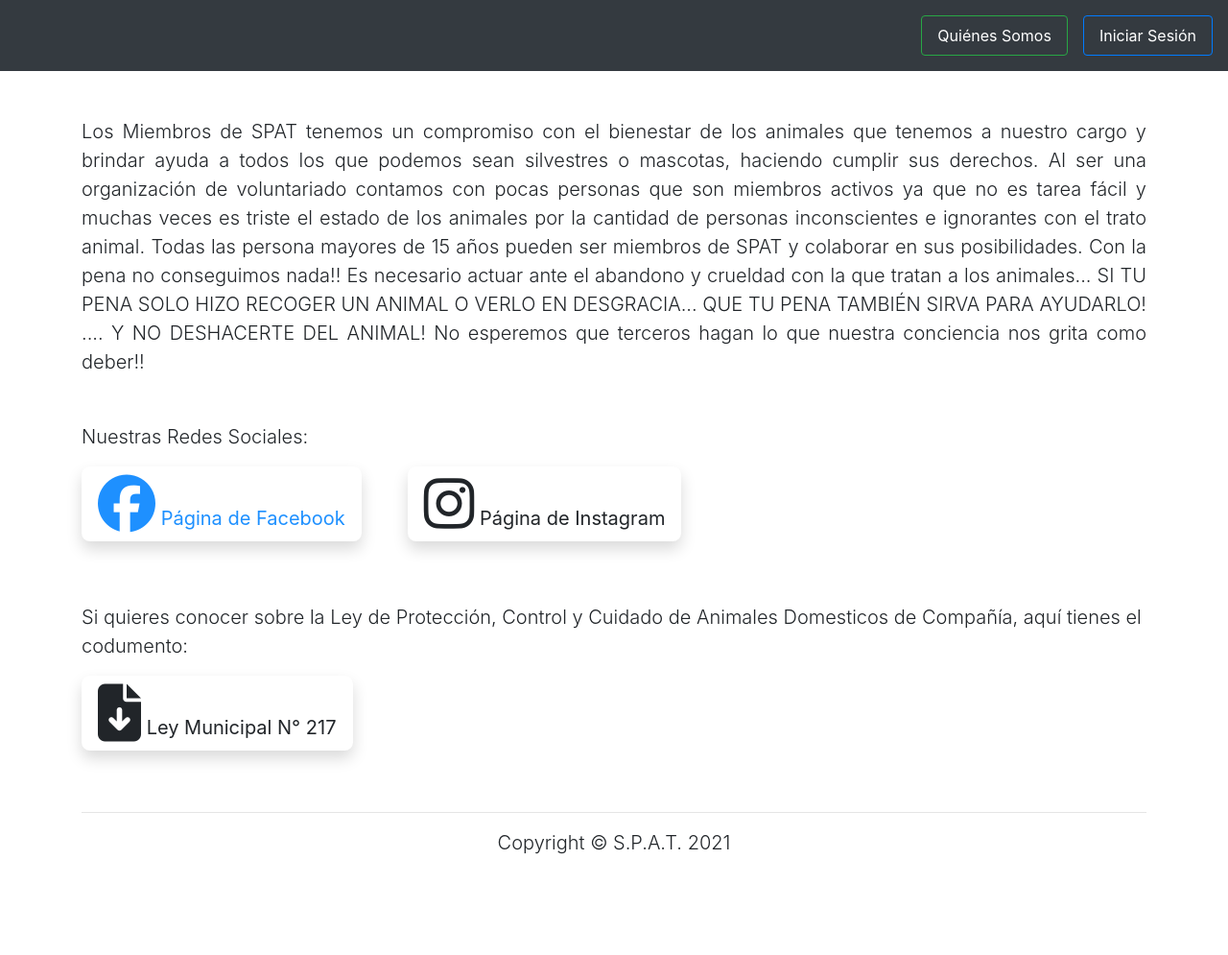
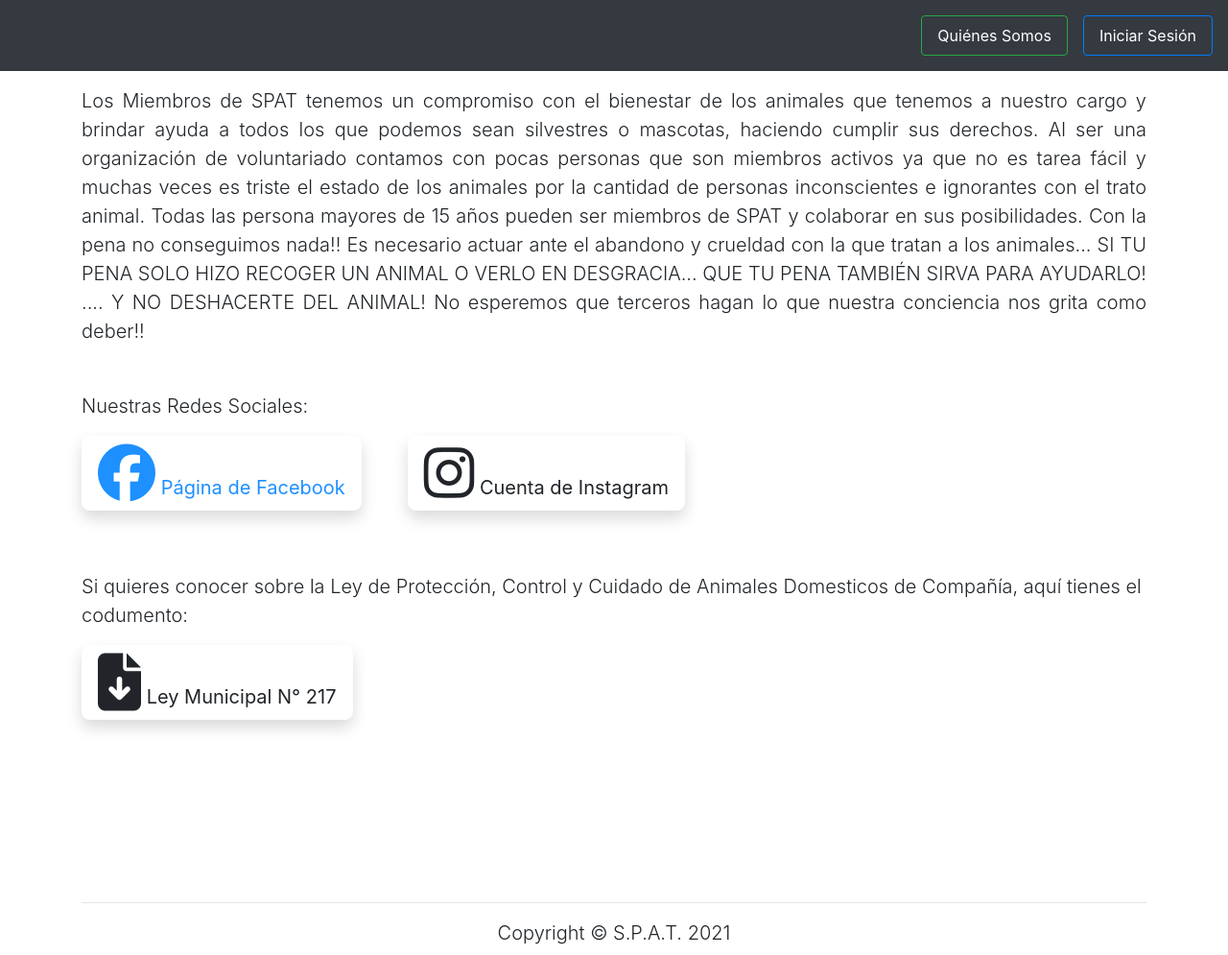
Before and after one commit to clmiranda/MdgMvcSpat, an ASP.NET Core app: page /QuienesSomos in a window 1280 px wide. Shown: the whole page at 96% size. Before the commit the page ends 890 px from the top, so only its background shows below. Run offline with ASP.NET Core 8, Linux system fonts and the light colour scheme; some libraries are stand-ins or nearby versions.

Commit message:
Bugs fixed on Footer and other views

```diff
--- a/ModalidadGradoSpat/Areas/AdministracionSeguimientos/Views/ReporteVoluntario/PartialView/_Lista.cshtml
+++ b/ModalidadGradoSpat/Areas/AdministracionSeguimientos/Views/SeguimientoAsignado/PartialView/_Lista.cshtml
@@ -80,7 +80,7 @@
                         </td>
                         <td width="10%">
                             <div class="d-flex justify-content-center align-items-center">
-                                <a role="button" class="btn btn-success" href="@Url.Action("ListaReportes","ReporteVoluntario", new { id=item.Id, area="AdministracionSeguimientos"})">
+                                <a role="button" class="btn btn-success" href="@Url.Action("ListaReportes","SeguimientoAsignado", new { id=item.Id, area="AdministracionSeguimientos"})">
                                     <i class="fas fa-list" aria-hidden="true"></i>
                                 </a>
                             </div>
--- a/ModalidadGradoSpat/Areas/AdministracionSeguimientos/Views/ReporteVoluntario/PartialView/_ListaReportes.cshtml
+++ b/ModalidadGradoSpat/Areas/AdministracionSeguimientos/Views/SeguimientoAsignado/PartialView/_ListaReportes.cshtml
@@ -39,7 +39,7 @@ else
         </div>
         <div class="my-2">
             <a role="button" class="btn btn-success"
-               href="@Url.Action("Detalle", "ReporteVoluntario", new { id=Model.SolicitudAdopcion.Id, area="AdministracionSeguimientos" })">
+               href="@Url.Action("Detalle", "SeguimientoAsignado", new { id=Model.SolicitudAdopcion.Id, area="AdministracionSeguimientos" })">
                 <i class="fas fa-list" aria-hidden="true"></i>
             </a>
         </div>
@@ -101,7 +101,7 @@ else
                                 else
                                 {
                                     <button type="button" asp-action="EditReporte"
-                                            onclick="showInPopup('@Url.Action("EditReporte","ReporteVoluntario",new { id=item.Id,area="AdministracionSeguimientos"})','Editar Reporte');"
+                                            onclick="showInPopup('@Url.Action("EditReporte","SeguimientoAsignado",new { id=item.Id,area="AdministracionSeguimientos"})','Editar Reporte');"
                                             class="btn btn-info" data-toggle="modal" data-target="#form-modal">
                                         <i class="fa fa-edit fa-2" aria-hidden="true"></i>
                                     </button>
--- a/ModalidadGradoSpat/Views/Adopciones/FomularioSolicitudAdopcion.cshtml
+++ b/ModalidadGradoSpat/Views/Adopciones/FomularioSolicitudAdopcion.cshtml
@@ -2,7 +2,7 @@
 @{
     Layout = "~/Views/Shared/_Layout.cshtml";
 }
-<div class="container-fluid my-5">
+<div class="container-fluid my-3">
     <h3>
         Formulario de Solicitud de Adopci&oacute;n de la Mascota
     </h3>
--- a/ModalidadGradoSpat/Views/Adopciones/PartialView/_Inicio.cshtml
+++ b/ModalidadGradoSpat/Views/Adopciones/PartialView/_Inicio.cshtml
@@ -111,7 +111,7 @@
         </div>
     }
 </div>
-<nav class="table-responsive mt-5">
+<nav class="table-responsive">
     <form asp-action="ReturnVista" method="post" onsubmit="return send(this);">
         <input type="hidden" name="sizePage" value="@ViewData["itemsPerPage"]" />
         <input type="hidden" name="filter" value="@ViewData["filter"]" />
--- a/ModalidadGradoSpat/Views/Adopciones/QuienesSomos.cshtml
+++ b/ModalidadGradoSpat/Views/Adopciones/QuienesSomos.cshtml
@@ -1,7 +1,7 @@
 @{
     Layout = "~/Views/Shared/_Layout.cshtml";
 }
-<div class="container my-5">
+<div class="container my-3">
     <p class="text-justify lead">
         Los Miembros de SPAT tenemos un compromiso con el bienestar de los animales que tenemos a nuestro cargo y brindar ayuda a todos los que podemos sean silvestres o mascotas, haciendo cumplir sus derechos.
         Al ser una organización de voluntariado contamos con pocas personas que son miembros activos ya que no es tarea fácil y muchas veces es triste el estado de los animales por la cantidad de personas
@@ -21,7 +21,7 @@
             <p class="shadow bg-white rounded">
                 <a id="instagram" class="btn btn-lg" href="https://www.instagram.com/sociedadprotectoradeanimalestj/">
                     <i class="fab fa-3x fa-instagram"></i>
-                    P&aacute;gina de Instagram
+                    Cuenta de Instagram
                 </a>
             </p>
         </div>
--- a/ModalidadGradoSpat/Views/LoginAccount/ForgotPassword.cshtml
+++ b/ModalidadGradoSpat/Views/LoginAccount/ForgotPassword.cshtml
@@ -1,6 +1,6 @@
 <style>
     #body-content-action {
-        margin-top: 100px;
+        margin-top: 80px;
     }
 </style>
 <div id="body-content-action" class="container">
--- a/ModalidadGradoSpat/Views/LoginAccount/ResetPassword.cshtml
+++ b/ModalidadGradoSpat/Views/LoginAccount/ResetPassword.cshtml
@@ -1,7 +1,7 @@
 @model ResetPassword
 <style>
     #body-content-action {
-        margin-top:100px;
+        margin-top: 80px;
     }
 </style>
 <div id="body-content-action" class="container">
--- a/ModalidadGradoSpat/Views/Shared/_Layout.cshtml
+++ b/ModalidadGradoSpat/Views/Shared/_Layout.cshtml
@@ -37,9 +37,19 @@
             border-radius: .55rem !important
         }
 
-        html {
+        html, body {
             position: relative;
             min-height: 100%;
+            height: 100%;
+        }
+
+        main {
+            min-height: 100%;
+        }
+
+        .sticky-footer {
+            height: 55px;
+            margin-top: 50px;
         }
     </style>
     <body id="body-pd" class="body-pd">
@@ -117,7 +127,7 @@
                         }
                         @if (User.IsInRole("Voluntario"))
                         {
-                            <a href="@Url.Action("Lista","ReporteVoluntario",new { area="AdministracionSeguimientos"})" class="nav_link text-decoration-none">
+                            <a href="@Url.Action("Lista","SeguimientoAsignado",new { area="AdministracionSeguimientos"})" class="nav_link text-decoration-none">
                                 <i class='fas fa-thumbtack nav_icon'></i>
                                 <span class="nav_name">Seg. Asignados</span>
                             </a>
@@ -142,16 +152,14 @@
             @RenderBody()
             @RenderSection("Scripts", required: false)
         </main>
-        <div class="mx-auto">
-            <footer class="sticky-footer">
-                <div class="container mt-5 mb-3">
-                    <hr class="my-3">
-                    <div class="copyright text-center">
-                        <span class="lead">Copyright © S.P.A.T. 2021</span>
-                    </div>
+        <footer class="sticky-footer mx-auto">
+            <div class="container">
+                <hr>
+                <div class="copyright text-center">
+                    <span class="lead">Copyright © S.P.A.T. 2021</span>
                 </div>
-            </footer>
-        </div>
+            </div>
+        </footer>
         <!--Modal Popup-->
         <div>
             <div class="modal fade" id="form-modal" tabindex="-1" role="dialog" data-backdrop="static" data-keyboard="false">
```
Also changed, not shown: ModalidadGradoSpat/Areas/AdministracionSeguimientos/Controllers/SeguimientoAsignadoController.cs (renamed from ModalidadGradoSpat/Areas/AdministracionSeguimientos/Controllers/ReporteVoluntarioController.cs, +5 -5 lines), ModalidadGradoSpat/Views/Adopciones/InformacionMascota.cshtml (+15 -12 lines), ModalidadGradoSpat/Areas/AdministracionSeguimientos/Views/SeguimientoAsignado/Detalle.cshtml (renamed from ModalidadGradoSpat/Areas/AdministracionSeguimientos/Views/ReporteVoluntario/Detalle.cshtml), ModalidadGradoSpat/Areas/AdministracionSeguimientos/Views/SeguimientoAsignado/EditReporte.cshtml (renamed from ModalidadGradoSpat/Areas/AdministracionSeguimientos/Views/ReporteVoluntario/EditReporte.cshtml), ModalidadGradoSpat/Areas/AdministracionSeguimientos/Views/SeguimientoAsignado/Lista.cshtml (renamed from ModalidadGradoSpat/Areas/AdministracionSeguimientos/Views/ReporteVoluntario/Lista.cshtml), ModalidadGradoSpat/Areas/AdministracionSeguimientos/Views/SeguimientoAsignado/ListaReportes.cshtml (renamed from ModalidadGradoSpat/Areas/AdministracionSeguimientos/Views/ReporteVoluntario/ListaReportes.cshtml).
